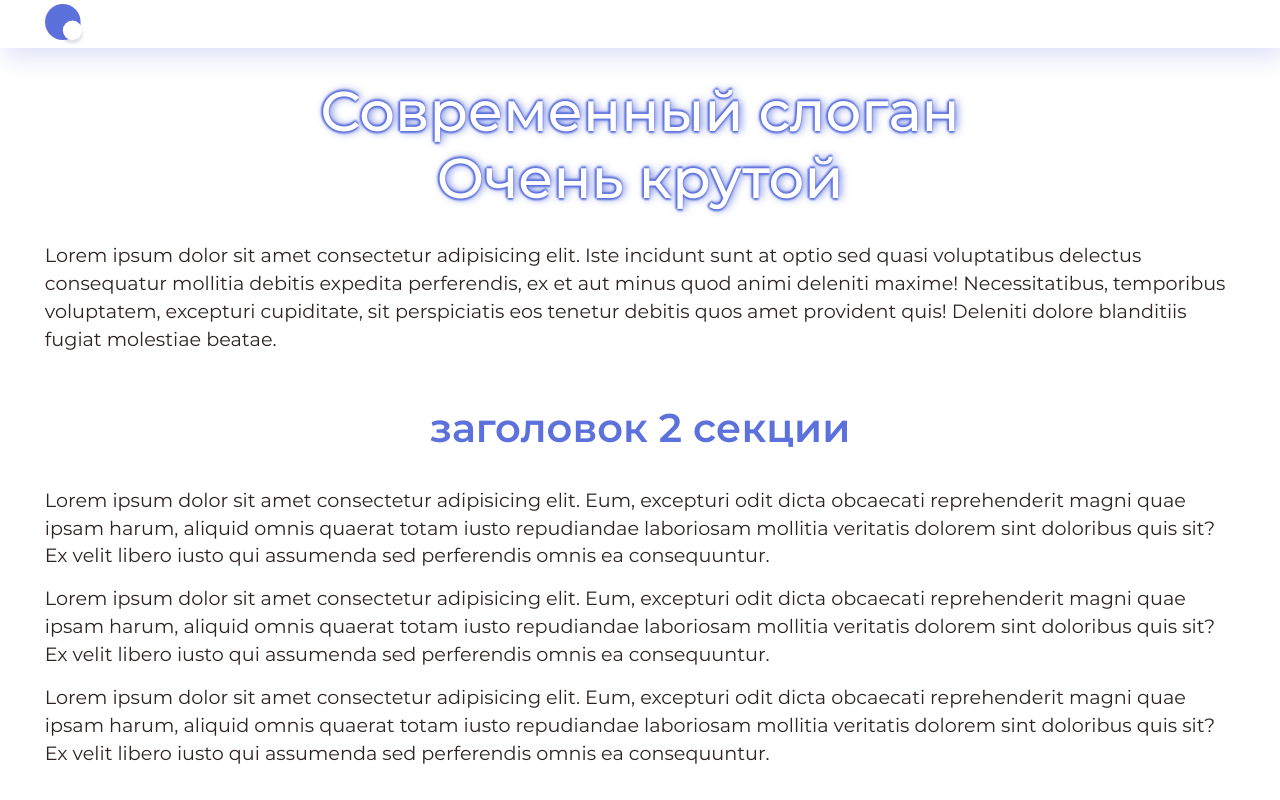
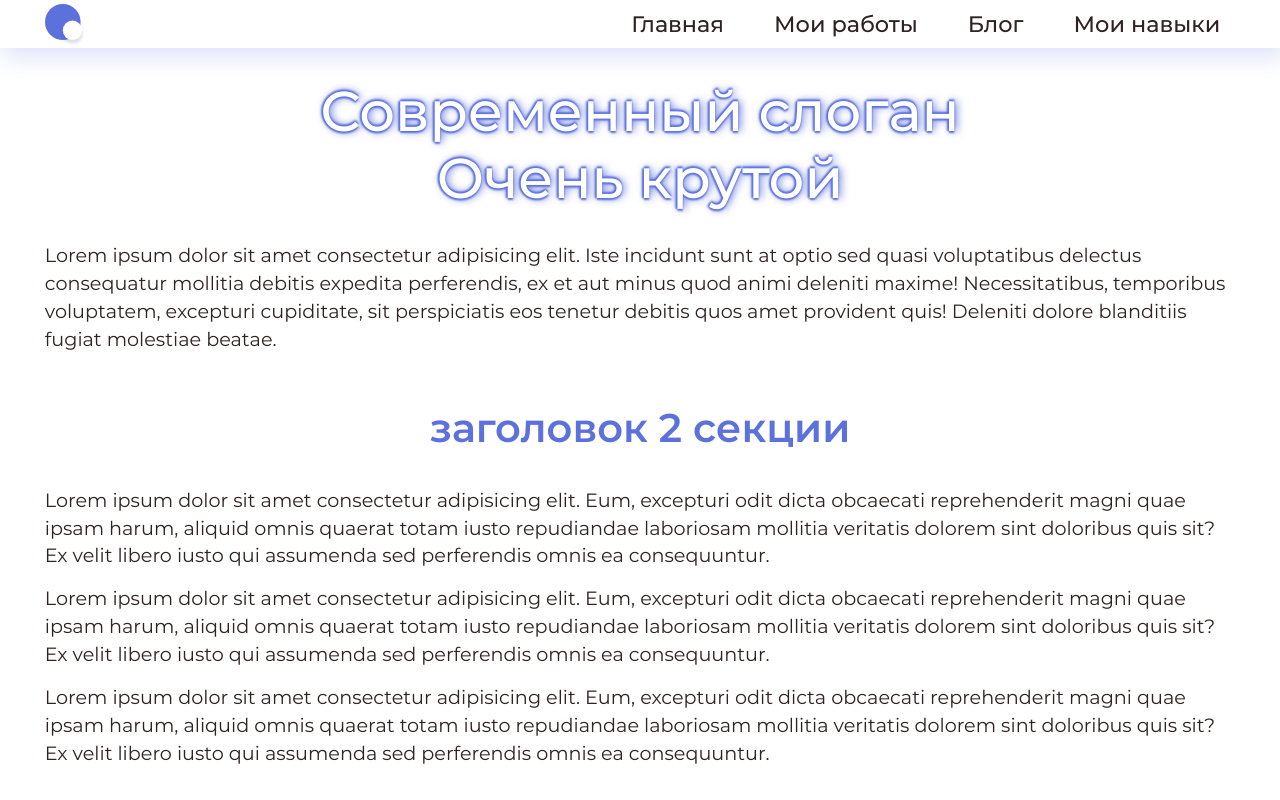
Before and after one commit to alexdolg1967/jsburger, a website: page #src/index.html in a window 1280 px wide. Shown: the top 800 px of the page. Drawn offline with nearby package versions, Linux system fonts and the light colour scheme; files that its build step writes are made by us from their sources.

Commit message:
Исправлена видимость выпадающего меню

```diff
--- a/#src/scss/header.scss
+++ b/#src/scss/header.scss
@@ -109,13 +109,12 @@
 	display: block;
 }
 .menu__link {
-	padding: var(--grid-gap) 0;
 	font-size: var(--h2-font-size);
 	font-weight: 600;
 }
 .menu__sub-list {
 	position: relative;
-	display: none;
+	height: 0;
 	background-color: var(--accent-color);
 	color: #fff;
 	padding: calc(var(--grid-gap) / 2);
@@ -135,6 +134,7 @@
 }
 //===<на компах>===
 body._pc .menu__list > li:hover .menu__sub-list {
+	height: auto;
 	opacity: 1;
 	visibility: visible;
 	transform: translate(0px, 0px);
@@ -146,6 +146,7 @@ body._touch .menu__list > li {
 	align-items: center;
 }
 body._touch .menu__link {
+	padding: var(--grid-gap) 10px;
 	flex: 1 1 auto;
 }
 body._touch .menu__arrow {
@@ -160,6 +161,7 @@ body._touch .menu__arrow {
 	z-index: 2;
 }
 body._touch .menu__list > li._active .menu__sub-list {
+	height: auto;
 	opacity: 1;
 	visibility: visible;
 	transform: translate(0px, 0px);
--- a/#src/scss/media.scss
+++ b/#src/scss/media.scss
@@ -1,11 +1,21 @@
 @media (min-width: 767px) {
+	.menu__body {
+		position: relative;
+		top: 0;
+		left: 0;
+		width: max-content;
+		height: min-content;
+		padding: 0;
+		background-color: transparent;
+		overflow: visible;
+	}
 	.menu__list {
 		display: flex;
 		align-items: center;
 	}
 	.menu__list > li {
 		margin-left: 20px;
-		padding: 10px 15px;
+		padding: 0 15px;
 	}
 	.menu__link {
 		font-size: var(--big-font-size);
@@ -18,8 +28,10 @@
 		position: absolute;
 		top: 100%;
 		left: 0;
+		height: auto;
 		background-color: var(--accent-color);
 		color: #fff;
+		text-align: left;
 		padding: calc(var(--grid-gap) / 2);
 		min-width: max-content;
 		border-bottom-left-radius: calc(var(--grid-gap) / 2);
@@ -31,6 +43,7 @@
 		transition: all 0.3s ease 0s;
 	}
 	.menu__sub-link {
+		font-size: var(--big-font-size);
 		&:hover {
 			text-decoration: underline;
 		}
--- a/jsburger/js/script.js
+++ b/jsburger/js/script.js
@@ -71,7 +71,7 @@ if (menuLinks.length > 0) {
 		if (menuLink.dataset.goto && document.querySelector(menuLink.dataset.goto)) {
 			const gotoBlock = document.querySelector(menuLink.dataset.goto);
 			const gotoBlockValue = gotoBlock.getBoundingClientRect().top + pageYOffset - document.querySelector('header').offsetHeight;
-
+			// Проверка наличия класса
 			if (menuIcon.classList.contains('_active')) {
 				menuIcon.classList.remove('_active');
 				menuBody.classList.remove('_active');
```
Also changed, not shown: jsburger/css/style.css, jsburger/css/style.min.css.
